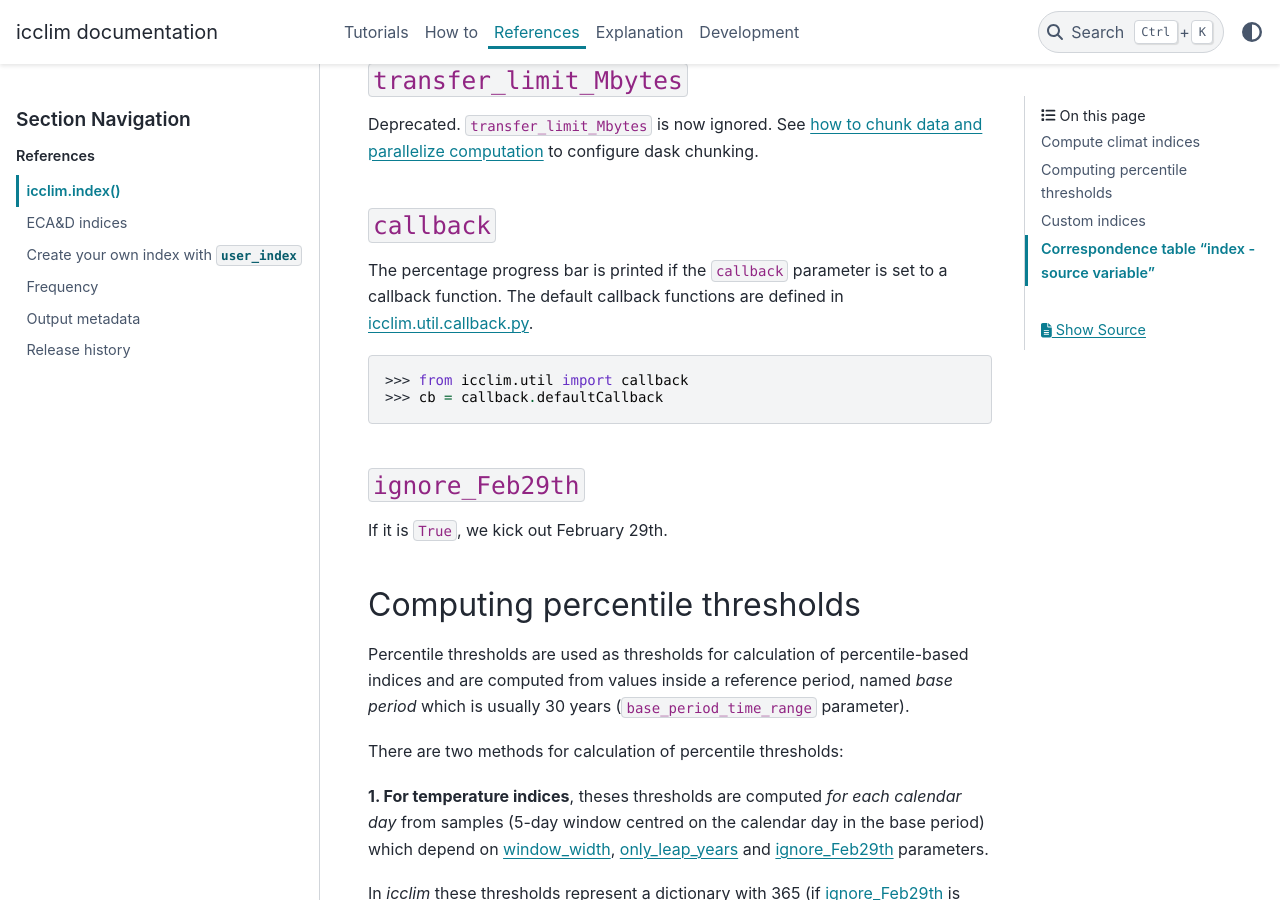
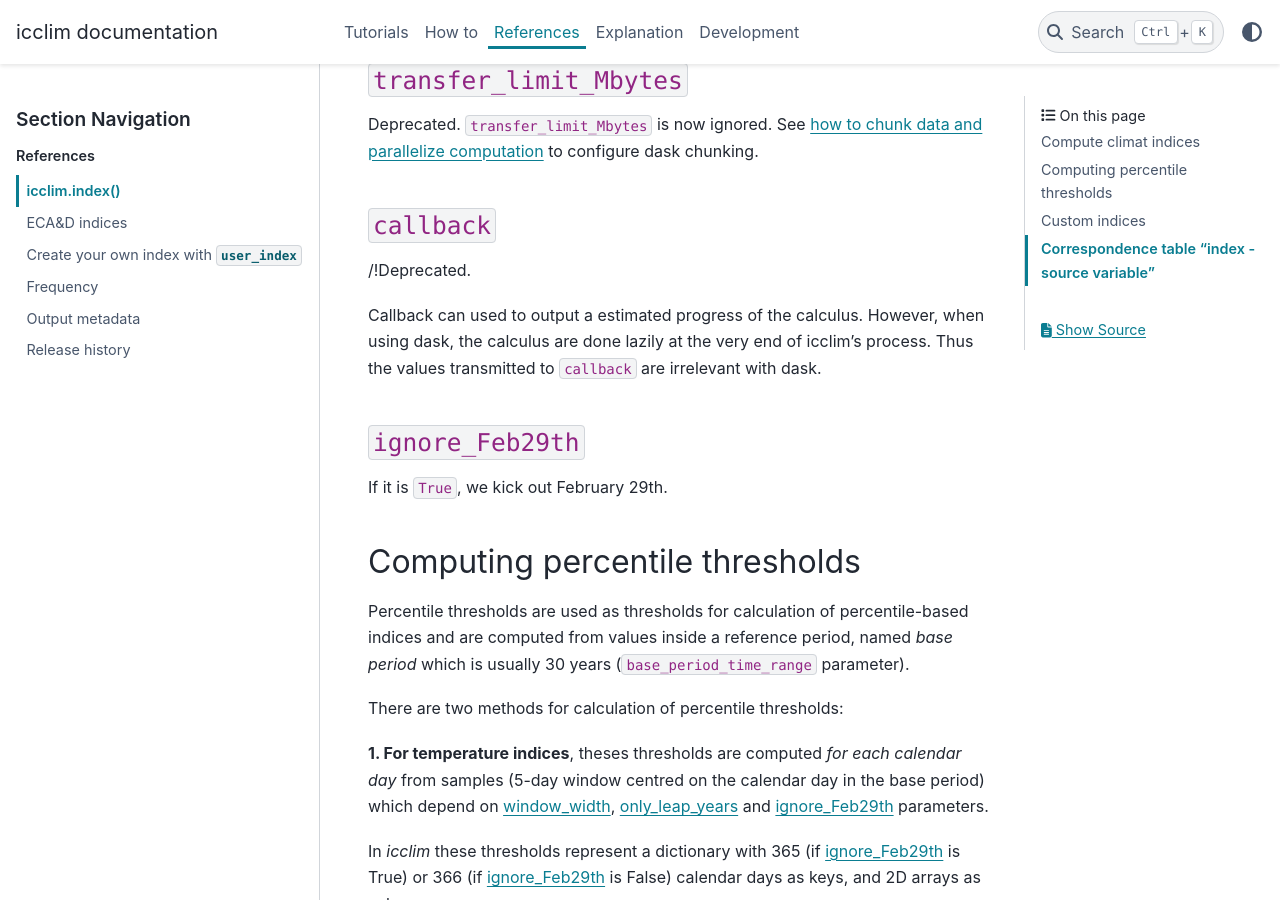
Before and after one commit to cerfacs-globc/icclim, a Sphinx documentation site: the page built from doc/source/references/icclim_index_api.rst, in a window 1280 px wide and 900 px high, scrolled down 3914 px. Built offline with Sphinx 7.4.7 and the PyData theme 0.15.4, drawn with Linux system fonts in a browser that asks for light colours; the version number could not be read and is left out.

Commit message:
DOC: Update callback in doc

```diff
--- a/doc/source/references/icclim_index_api.rst
+++ b/doc/source/references/icclim_index_api.rst
@@ -131,11 +131,12 @@ See :ref:`how to chunk data and parallelize computation <dask>` to configure das
 
 ``callback``
 ~~~~~~~~~~~~~
-The percentage progress bar is printed if the ``callback`` parameter is set to a callback function.
-The default callback functions are defined in `icclim.util.callback.py <https://github.com/cerfacs-globc/icclim/blob/master/icclim/util/callback.py>`_.
+/!\ Deprecated.
 
->>> from icclim.util import callback
->>> cb = callback.defaultCallback
+Callback can used to output a estimated progress of the calculus.
+However, when using dask, the calculus are done lazily at the very end of icclim's process.
+Thus the values transmitted to ``callback`` are irrelevant with dask.
+
 
 .. _ignore_Feb29th_label:
 
--- a/doc/source/references/release_notes.rst
+++ b/doc/source/references/release_notes.rst
@@ -16,6 +16,7 @@ This should improve the scientific validity of these seasonal computations. Plus
 [enh] Improve API for date related parameters ``{time_range, base_period_time_range, ref_time_range}``
 They can still be filled with a datetime object but additionally various string format are now available.
 This comes with dateparser library.
+[doc] Update callback doc as it is very inaccurate when using dask.
 
 5.2.1
 -----
```
Also changed, not shown: doc/source/how_to/recipes_ecad.rst (+2 -7 lines).
